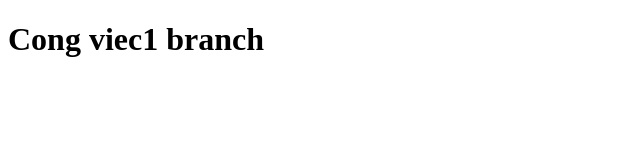
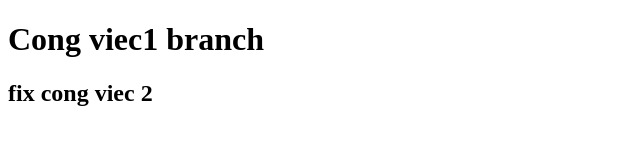
Before and after one commit to bazn2004tryhard/LearnUseBranch, a plain HTML site: page index.html in a window 1280 px wide. Shown: the whole page, without its empty margins (0-640 px from the left). Drawn offline with Linux system fonts and the light colour scheme.

Commit message:
sua tiep cong viec 1

```diff
--- a/index.html
+++ b/index.html
@@ -7,5 +7,6 @@
   </head>
   <body>
     <h1>Cong viec1 branch</h1>
+    <h2>fix cong viec 2</h2>
   </body>
 </html>
```
